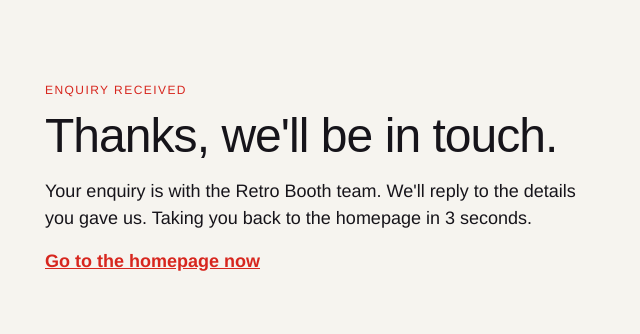
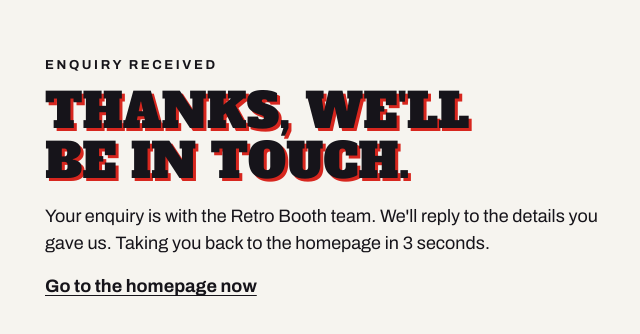
Before and after one commit to sporter93/retro-booth-site, a plain HTML site: page site/thanks/index.html in a window 1280 px wide. Shown: the part 214-548 px from the top of the page, without its empty margins (315-955 px from the left). Drawn offline with Linux system fonts and the light colour scheme.

Commit message:
Bring the thanks and 404 pages in line with the design system
- Alfa Slab One caps headline with a red drop shade, Archivo body
- Kicker moves off red: Booth Black on paper, brass on black (the 404
  kicker was 3.6:1)
- Links in Booth Black or paper instead of red

```diff
--- a/site/thanks/index.html
+++ b/site/thanks/index.html
@@ -8,18 +8,25 @@
   <meta name="description" content="Thanks for your enquiry. Retro Booth will be in touch.">
   <meta http-equiv="refresh" content="3;url=/">
   <link rel="icon" href="/favicon.svg" type="image/svg+xml">
+  <link rel="preload" href="/assets/fonts/archivo-latin-var.woff2" as="font" type="font/woff2" crossorigin>
+  <link rel="preload" href="/assets/fonts/alfa-slab-one-latin.woff2" as="font" type="font/woff2" crossorigin>
   <style>
+    @font-face { font-family: "Archivo"; src: url("/assets/fonts/archivo-latin-var.woff2") format("woff2"); font-weight: 400 700; font-display: swap; }
+    @font-face { font-family: "Alfa Slab One"; src: url("/assets/fonts/alfa-slab-one-latin.woff2") format("woff2"); font-weight: 400; font-display: swap; }
+    @font-face { font-family: "Archivo Fallback"; src: local("Arial"), local("ArialMT"); size-adjust: 98.8%; ascent-override: 88.9%; descent-override: 21.3%; line-gap-override: 0%; }
+    @font-face { font-family: "Alfa Slab One Fallback"; src: local("Arial Bold"), local("Arial-BoldMT"); size-adjust: 112%; ascent-override: 92.5%; descent-override: 29.8%; line-gap-override: 0%; }
     :root {
       --black: #16141A;
       --white: #F6F4EF;
-      --red: #D7261E;
+      --ink-60: #5D5A55;
     }
     body {
       margin: 0;
       min-height: 100vh;
       background: var(--white);
       color: var(--black);
-      font-family: Archivo, "Helvetica Neue", Arial, sans-serif;
+      font-family: "Archivo", "Archivo Fallback", "Helvetica Neue", Arial, sans-serif;
+      -webkit-font-smoothing: antialiased;
       display: grid;
       place-items: center;
       padding: 0 16px;
@@ -27,22 +34,27 @@
     }
     main { max-width: 560px; text-align: left; }
     .kicker {
-      font-size: 12px;
-      letter-spacing: 0.12em;
+      font-weight: 700;
+      font-size: 13px;
+      letter-spacing: 0.2em;
       text-transform: uppercase;
-      color: var(--red);
+      color: var(--black);
       margin: 0 0 12px;
     }
     h1 {
-      font-family: "Archivo Black", Archivo, sans-serif;
+      font-family: "Alfa Slab One", "Alfa Slab One Fallback", Georgia, serif;
       font-weight: 400;
+      text-transform: uppercase;
       font-size: clamp(32px, 6vw, 48px);
-      line-height: 1.05;
-      letter-spacing: -0.02em;
+      line-height: 1.04;
       margin: 0 0 16px;
+      text-shadow: 3px 3px 0 #D7261E;
+      text-wrap: balance;
     }
     p { font-size: 18px; line-height: 1.5; margin: 0 0 16px; }
-    a { color: var(--red); font-weight: 600; }
+    a { color: var(--black); font-weight: 700; text-underline-offset: 0.18em; }
+    a:hover { text-decoration-thickness: 2px; }
+    :focus-visible { outline: 3px solid rgba(215,38,30,0.55); outline-offset: 2px; }
   </style>
   <script defer src="https://umami.connorfanning.me/script.js" data-website-id="0ea5703c-6c98-431b-895c-d9b7e842a0a5"></script>
   <script defer src="https://umami.connorfanning.me/recorder.js" data-website-id="0ea5703c-6c98-431b-895c-d9b7e842a0a5"></script>
```
Also changed, not shown: site/404.html (+12 -4 lines).
